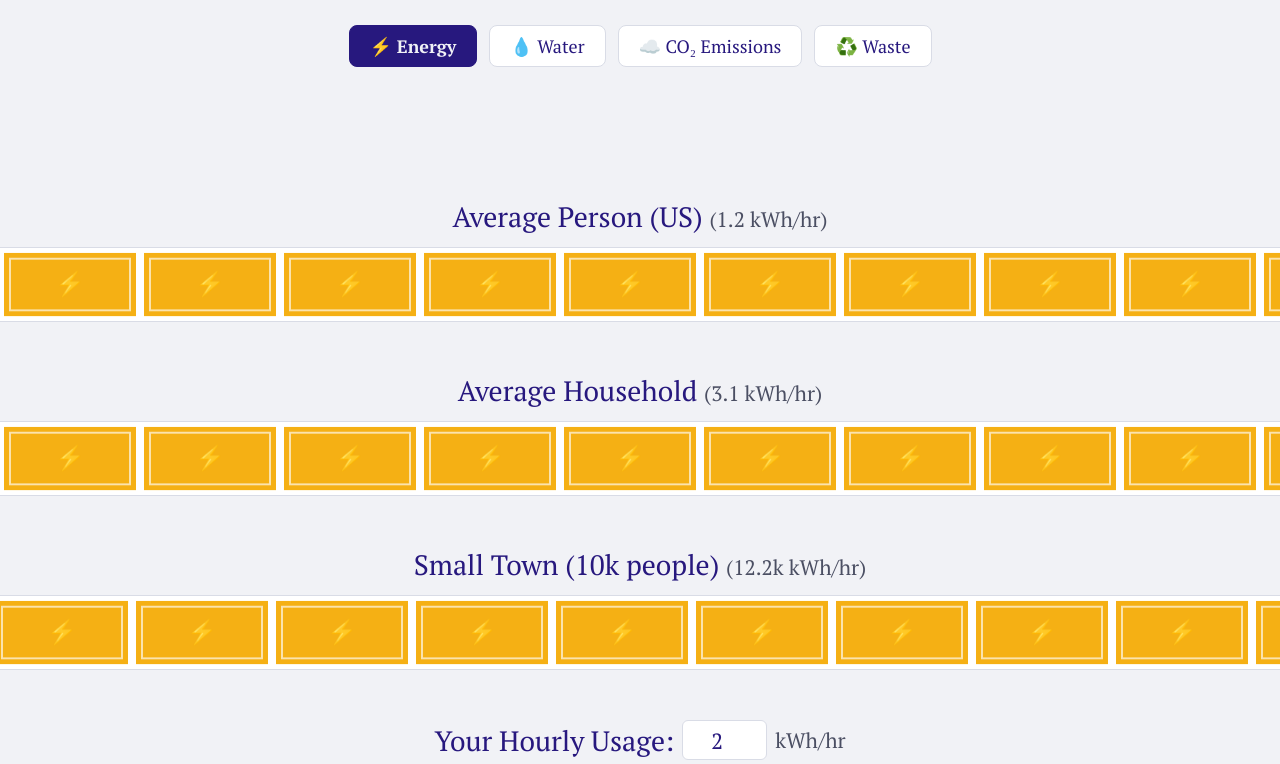
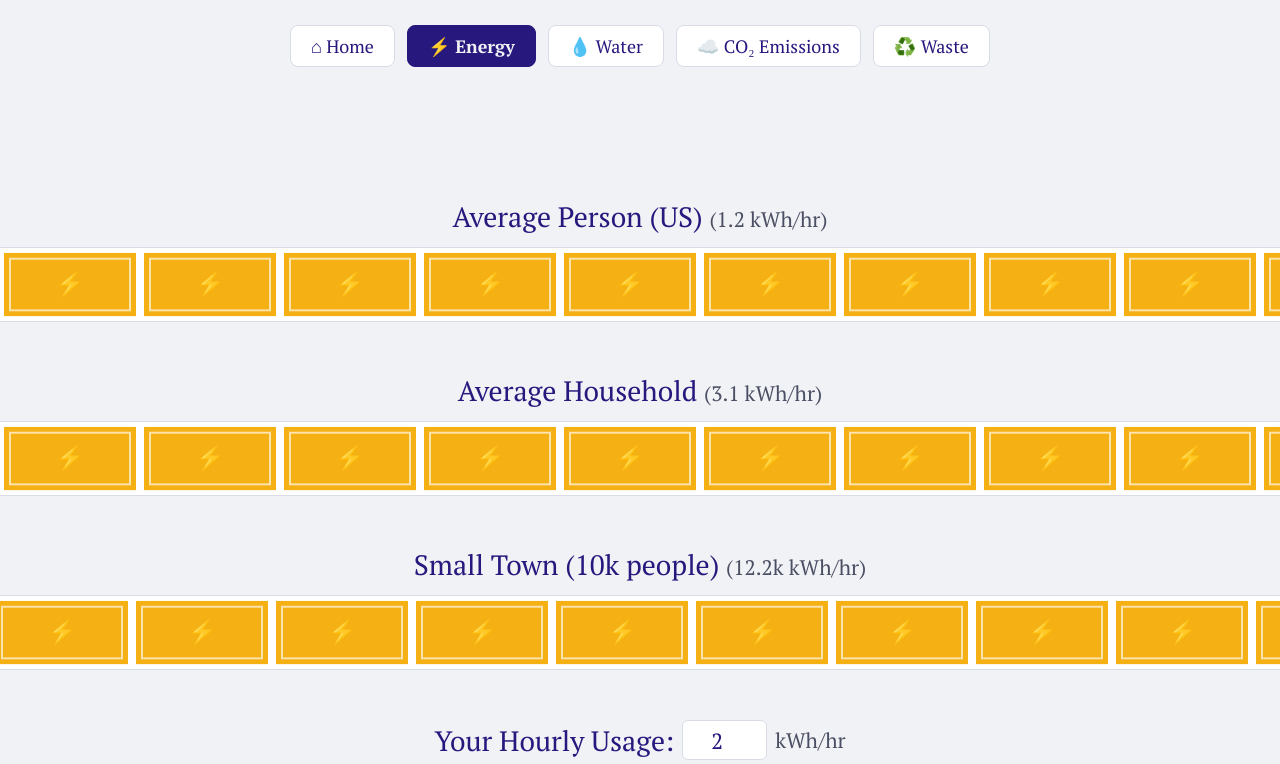
Before and after one commit to CoderKoda/BlindRank, a plain HTML site: page energy.html in a window 1280 px wide. Shown: the part 238-1002 px from the top of the page. Drawn offline with Linux system fonts and the light colour scheme.

Commit message:
Add home navigation to metric pages

```diff
--- a/energy.html
+++ b/energy.html
@@ -15,6 +15,7 @@
     <div class="title">Consuming Energy</div>
     <div class="credit">Inspired by Neal Agarwal’s Printing Money</div>
     <nav class="metric-tabs">
+      <a href="index.html" class="tab-btn home-tab">⌂ Home</a>
       <a href="energy.html" class="tab-btn active">⚡ Energy</a>
       <a href="water.html" class="tab-btn">💧 Water</a>
       <a href="co2.html" class="tab-btn">☁️ CO₂ Emissions</a>
```
